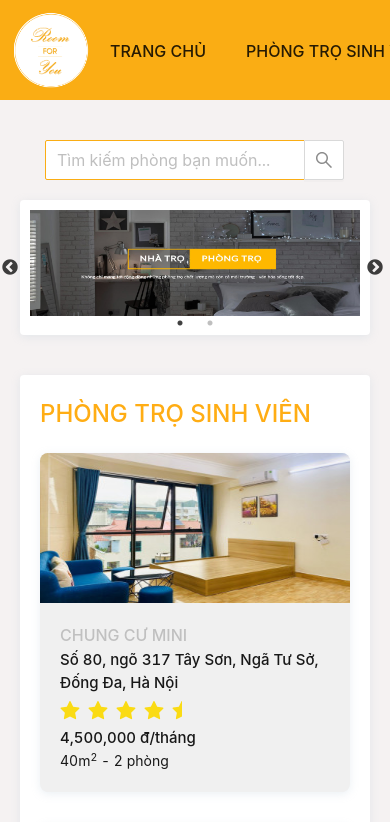
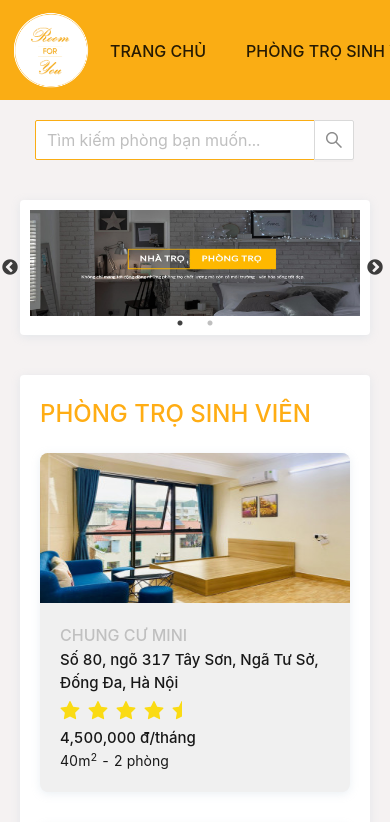
Before and after one commit to anhhtchy/room4u, a React (Create React App) app in the folder r4y_frontend/: page / in a window 390 px wide. Shown: the top 822 px of the page. Built offline with nearby package versions, Linux system fonts and the light colour scheme.

Commit message:
fix: search and ui mobile page detail

```diff
--- a/r4y_frontend/src/App.css
+++ b/r4y_frontend/src/App.css
@@ -1,3 +1,21 @@
 .app {
     background: #f5f2f2;
 }
+
+.search {
+    display: flex;
+    justify-content: center;
+    align-items: center;
+    margin-top: 20px;
+}
+
+.inputSearch {
+    max-width: 450px;
+    border-radius: 32px;
+}
+
+@media screen and (max-width: 600px) {
+    .inputSearch {
+        max-width: 320px;
+    }
+}
--- a/r4y_frontend/src/App.js
+++ b/r4y_frontend/src/App.js
@@ -1,5 +1,6 @@
 //import css
 import './App.css';
+import { Input } from 'antd';
 import 'antd/dist/antd.css';
 
 //import react router
@@ -24,6 +25,15 @@ function App() {
     <div className="app">
       <Router>
         <Header />
+        <div className="search">
+          <Input.Search
+            placeholder="Tìm kiếm phòng bạn muốn..."
+            allowClear
+            // onSearch={onSearch}
+            className="inputSearch"
+            size="large"
+          />
+        </div>
         <Switch>
           <Route path="/login">
             <Login />
--- a/r4y_frontend/src/components/Homepage/Home.js
+++ b/r4y_frontend/src/components/Homepage/Home.js
@@ -116,7 +116,7 @@ const Home = () => {
     return (
         <div className={styles.home}>
             <div className={styles.container}>
-                <div className={styles.search}>
+                {/* <div className={styles.search}>
                     <Input.Search
                         placeholder="Tìm kiếm phòng bạn muốn..."
                         allowClear
@@ -124,7 +124,7 @@ const Home = () => {
                         className={styles.inputSearch}
                         size="large"
                     />
-                </div>
+                </div> */}
                 <CarouselTop />
                 <div className={styles.body}>
                     <div className={styles.leftCard}>
--- a/r4y_frontend/src/components/PageDetail/PageDetail.module.css
+++ b/r4y_frontend/src/components/PageDetail/PageDetail.module.css
@@ -18,8 +18,6 @@
 .right {
     width: 40%;
     margin-left: 60px;
-    position: sticky;
-    top: 0;
 }
 
 @media screen and (max-width: 600px) {
@@ -34,6 +32,7 @@
 
     .right {
         width: 100%;
+        margin-left: 0px;
     }
 
     .description {
```
